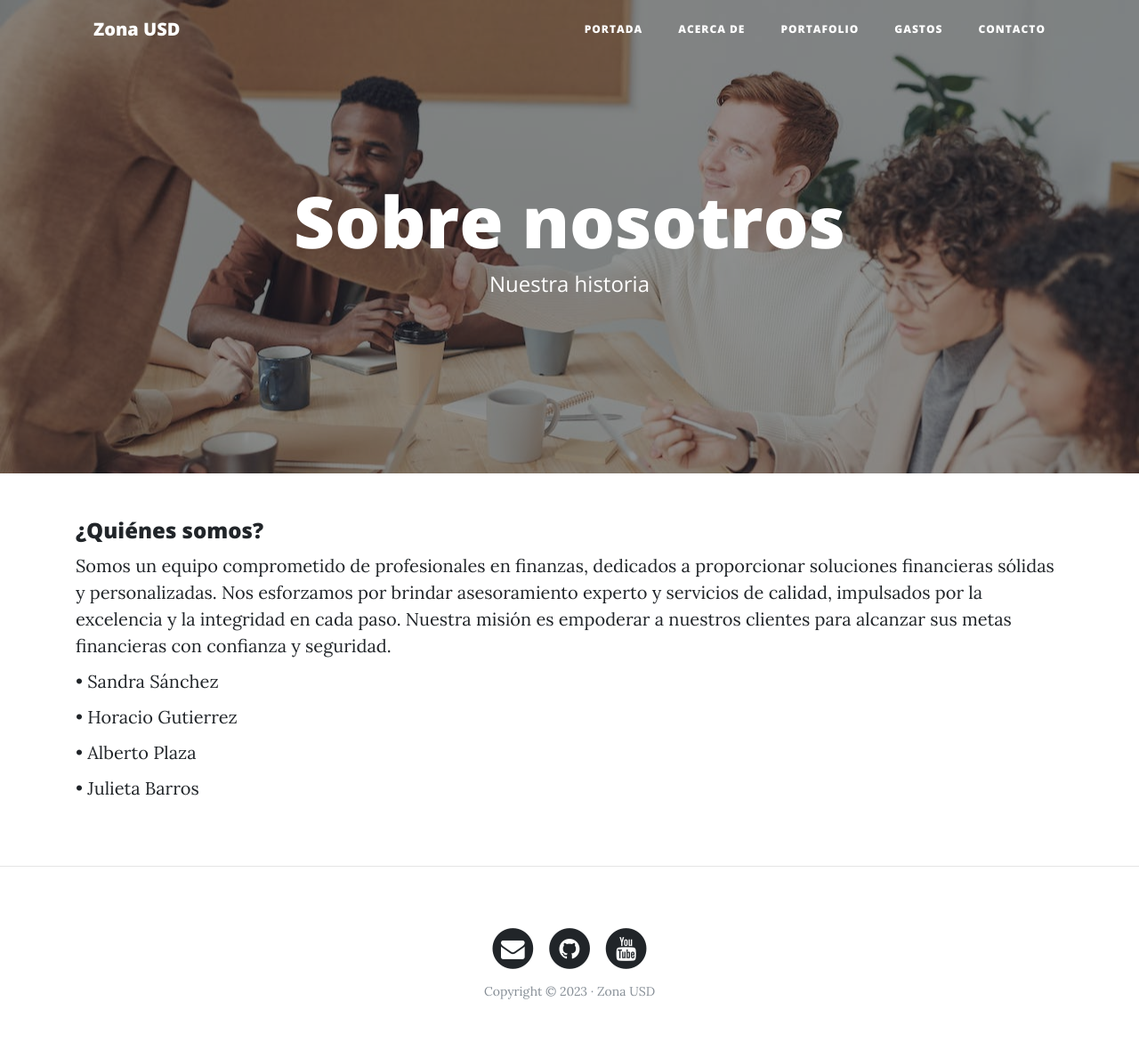
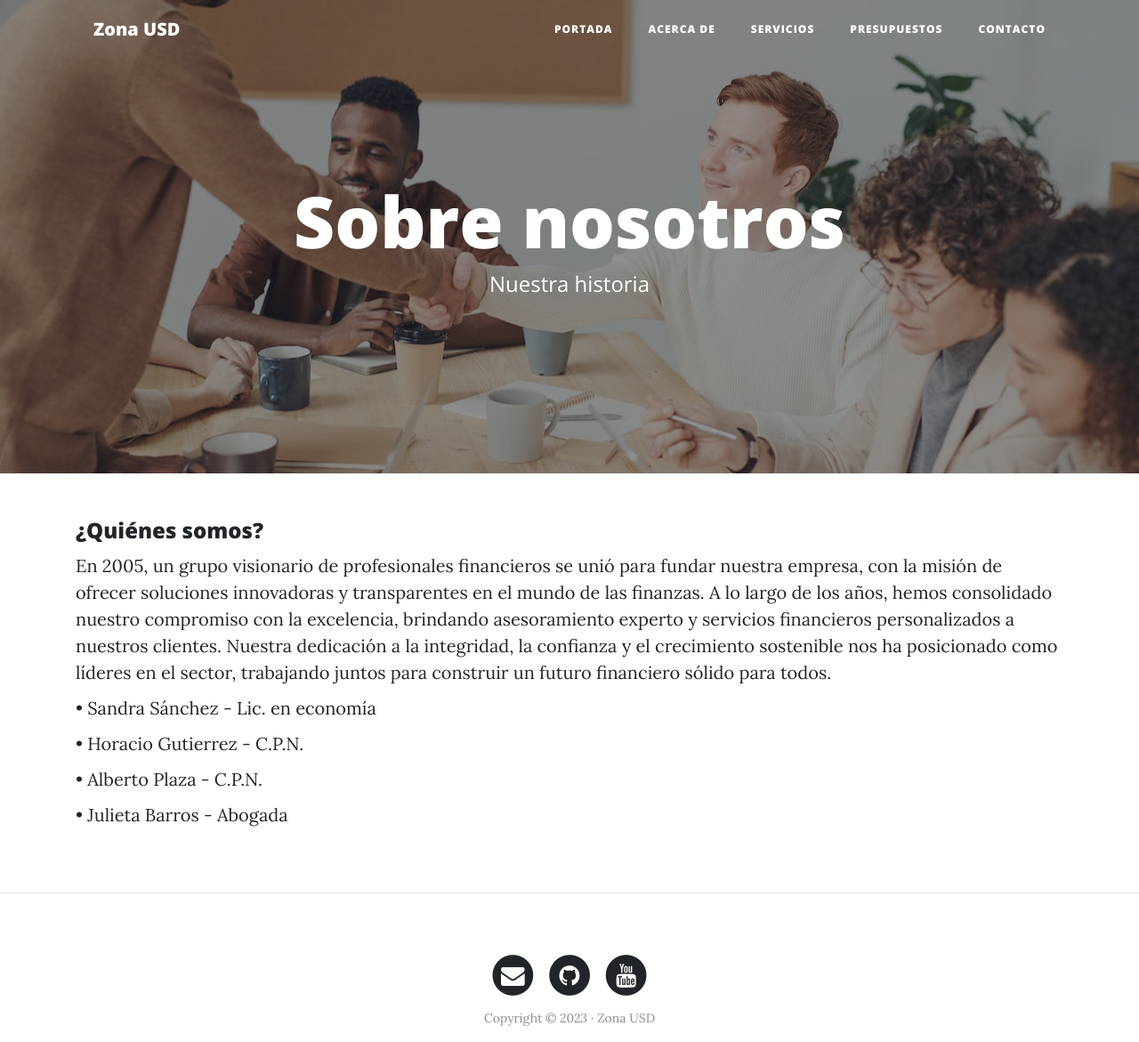
Before and after one commit to lautileo99/TpF_Tesorera, a Django app: page /about/ in a window 1280 px wide. Shown: the top 1171 px of the page at 89% size. Before the commit the page ends 1123 px from the top, so only its background shows below. Run offline with Django 4.2, Linux system fonts and the light colour scheme; some libraries are stand-ins or nearby versions.

Commit message:
Fixes front

```diff
--- a/project/core/templates/core/about.html
+++ b/project/core/templates/core/about.html
@@ -12,10 +12,10 @@
 {% block content %}
 <div class="container">
     <h4>¿Quiénes somos?</h4>
-    <p>Somos un equipo comprometido de profesionales en finanzas, dedicados a proporcionar soluciones financieras sólidas y personalizadas. Nos esforzamos por brindar asesoramiento experto y servicios de calidad, impulsados por la excelencia y la integridad en cada paso. Nuestra misión es empoderar a nuestros clientes para alcanzar sus metas financieras con confianza y seguridad.</p>
-    <p>• Sandra Sánchez</p>
-    <p>• Horacio Gutierrez</p>
-    <p>• Alberto Plaza</p>
-    <p>• Julieta Barros</p>
+    <p>En 2005, un grupo visionario de profesionales financieros se unió para fundar nuestra empresa, con la misión de ofrecer soluciones innovadoras y transparentes en el mundo de las finanzas. A lo largo de los años, hemos consolidado nuestro compromiso con la excelencia, brindando asesoramiento experto y servicios financieros personalizados a nuestros clientes. Nuestra dedicación a la integridad, la confianza y el crecimiento sostenible nos ha posicionado como líderes en el sector, trabajando juntos para construir un futuro financiero sólido para todos.</p>
+    <p>• Sandra Sánchez - Lic. en economía</p>
+    <p>• Horacio Gutierrez - C.P.N.</p>
+    <p>• Alberto Plaza - C.P.N.</p>
+    <p>• Julieta Barros - Abogada</p>
 </div>
 {% endblock %}
--- a/project/core/templates/core/base.html
+++ b/project/core/templates/core/base.html
@@ -32,10 +32,10 @@
                 <a class="nav-link" href="{% url 'About' %}">Acerca de</a>
               </li>
               <li class="nav-item">
-                <a class="nav-link" href="{% url 'Portafolio' %}">Portafolio</a>
+                <a class="nav-link" href="{% url 'Portafolio' %}">Servicios</a>
               </li>
               <li class="nav-item">
-                <a class="nav-link" href="{% url 'gastos' %}">Gastos</a>
+                <a class="nav-link" href="{% url 'gastos' %}">Presupuestos</a>
               </li>
               <li class="nav-item">
                 <a class="nav-link" href="{% url 'contact' %}">Contacto</a>
--- a/project/core/templates/core/home.html
+++ b/project/core/templates/core/home.html
@@ -10,7 +10,13 @@
 
 {% block content %}
 <div class="container">
+<h4>Bienvenidos</h4>
+<p>Somos Zona USD, tu socio financiero en Argentina.
+<p>En Zona USD, entendemos que cada decisión financiera es crucial. Con más de 3 años de experiencia, nos enorgullece ofrecer soluciones financieras sólidas y personalizadas que se adaptan a las necesidades únicas de nuestros clientes argentinos.</p>
+<p>Desde asesoramiento en inversiones hasta planificación fiscal, nuestro equipo de expertos está comprometido a guiarte hacia el éxito financiero. Nos destacamos por nuestra integridad, transparencia y dedicación para construir relaciones a largo plazo.</p>
+<p>Descubre la tranquilidad financiera con Zona USD. Tu futuro está en buenas manos.</p>
 <h4>Nuestros servicios:</h4>
+<p>• Asesoramiento financiero</p>
 <p>• Cambio de moneda</p>
 <p>• Crypto</p>
 <p>• Plazo fijo</p>
```
Also changed, not shown: project/gastos/templates/gastos/gastos.html (+8 -6 lines), project/portafolio/templates/portafolio/portafolio.html (+7 -28 lines), project/core/static/core/img/services.jpg (added).
